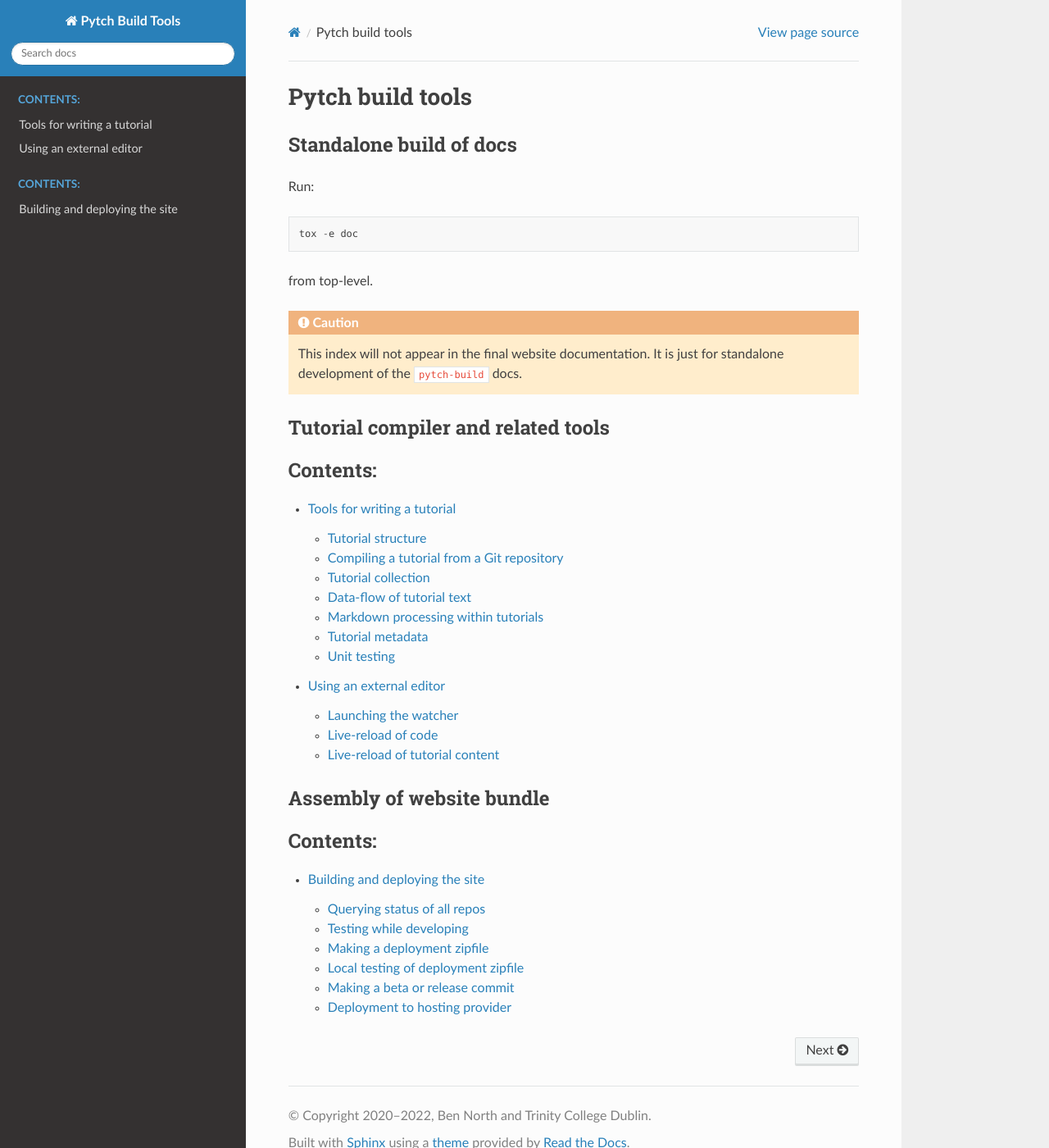
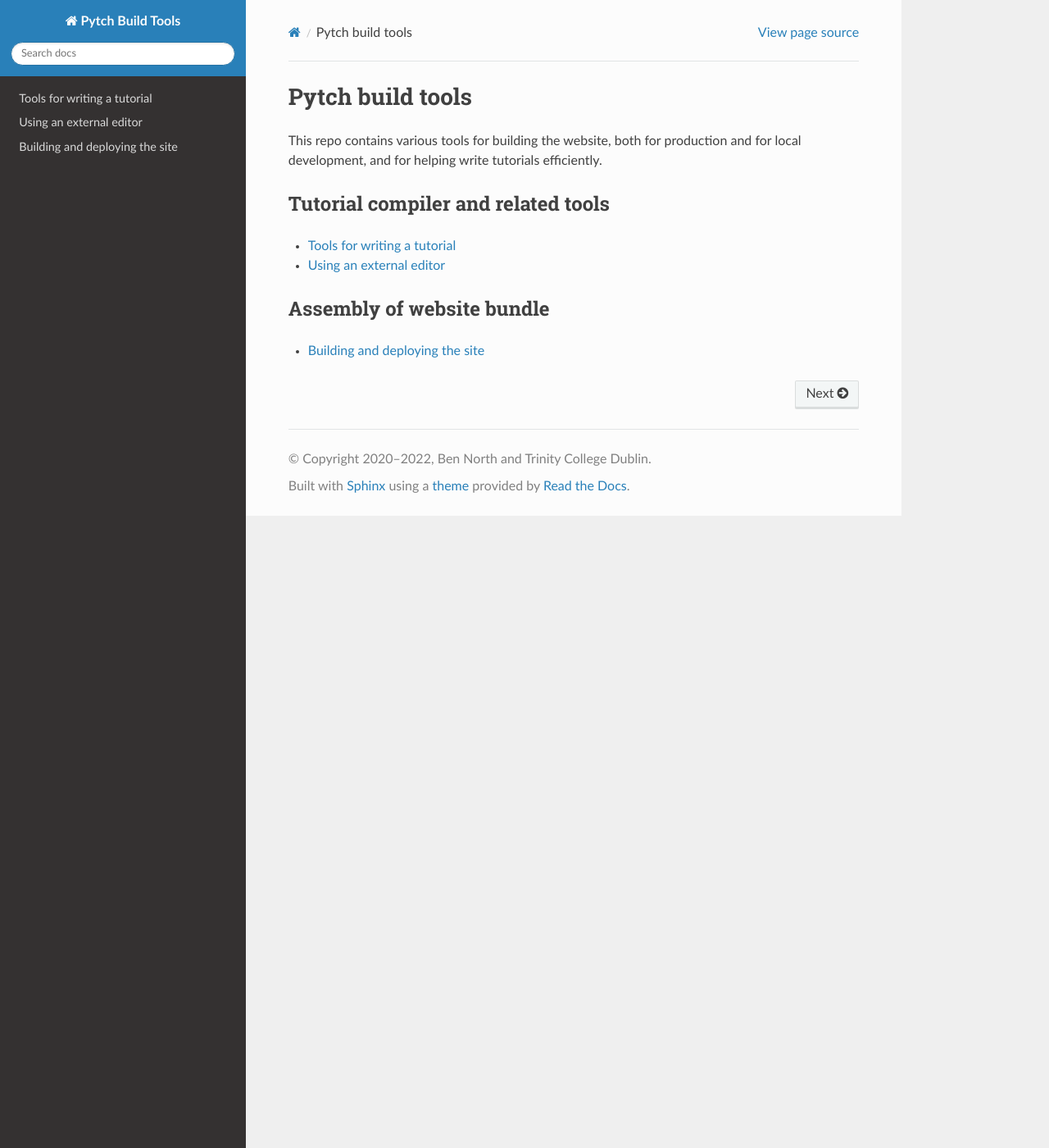
Before and after one commit to pytchlang/pytch-build, a Sphinx documentation site: the page built from doc/source/index.rst, in a window 1280 px wide and 1400 px high. Shown: the whole window at 82% size. Built offline with Sphinx 7.4.7 and the Read the Docs theme 2.0.0, drawn with Linux system fonts in a browser that asks for light colours.

Commit message:
Update index for inclusion in built docs

```diff
--- a/doc/source/index.rst
+++ b/doc/source/index.rst
@@ -1,28 +1,16 @@
 Pytch build tools
 =================
 
-Standalone build of docs
-------------------------
-
-Run::
-
-  tox -e doc
-
-from top-level.
-
-
-.. caution::
-
-   This index will not appear in the final website documentation.  It is just
-   for standalone development of the ``pytch-build`` docs.
+This repo contains various tools for building the website, both for
+production and for local development, and for helping write tutorials
+efficiently.
 
 
 Tutorial compiler and related tools
 -----------------------------------
 
 .. toctree::
-   :maxdepth: 2
-   :caption: Contents:
+   :maxdepth: 1
 
    tutorialcompiler/index
    live-reload/index
@@ -32,7 +20,6 @@ Assembly of website bundle
 --------------------------
 
 .. toctree::
-   :maxdepth: 2
-   :caption: Contents:
+   :maxdepth: 1
 
    makesite/index
```
